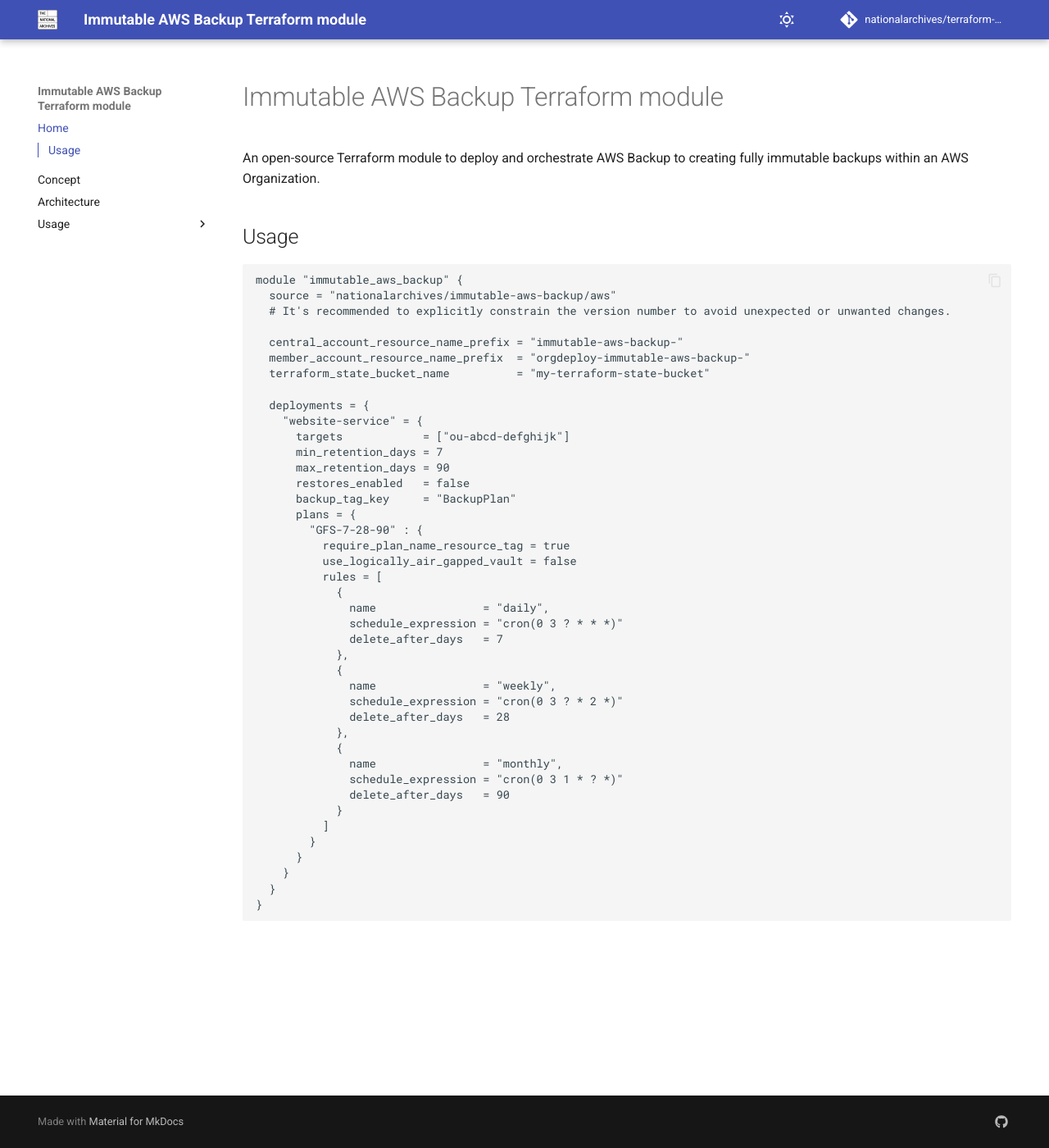
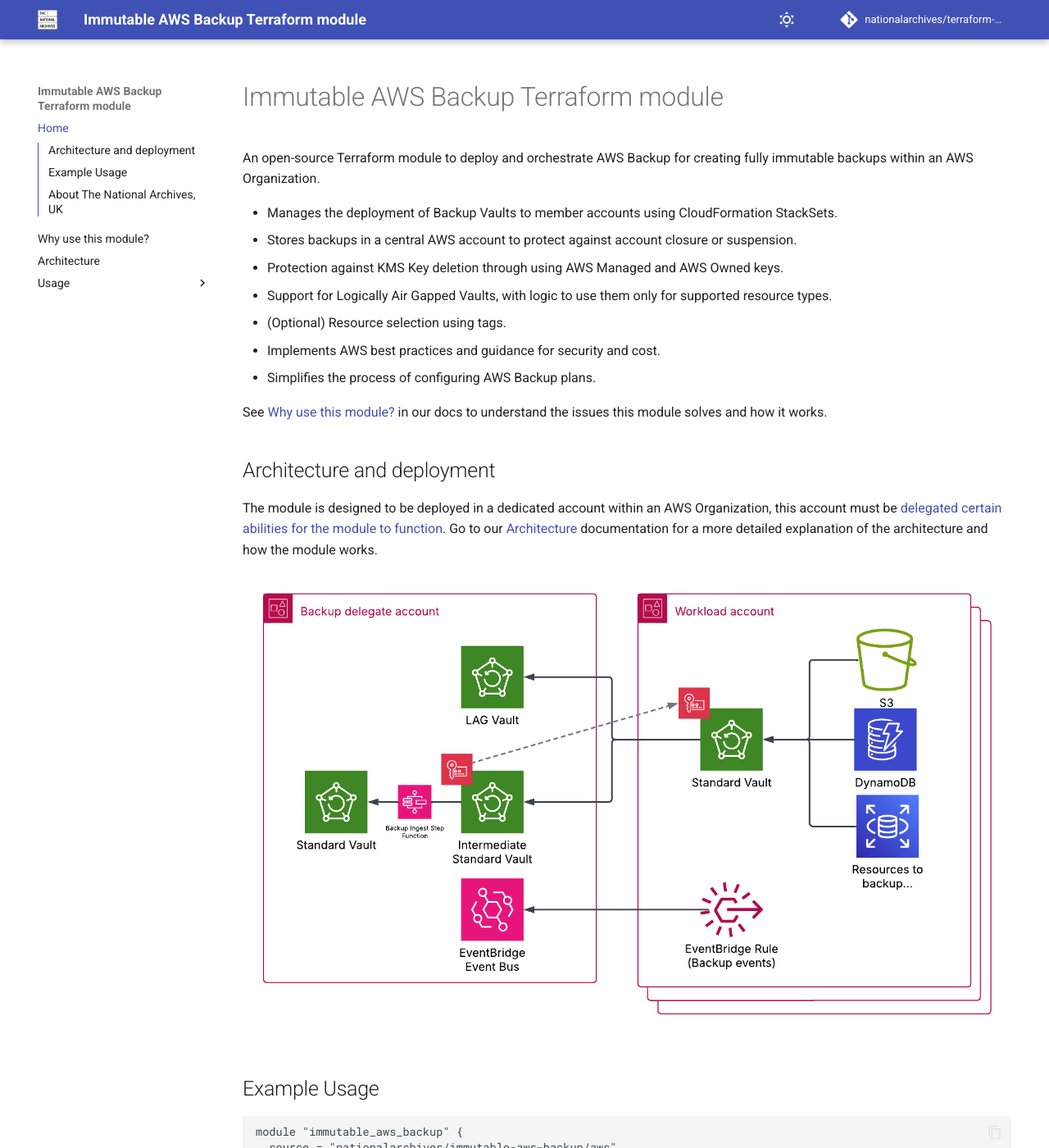
Before and after one commit to nationalarchives/terraform-aws-immutable-aws-backup, an MkDocs documentation site: the page built from docs/index.md, in a window 1280 px wide and 1400 px high. Shown: the whole window at 82% size. Built offline with MkDocs 1.6.1 and Material for MkDocs 9.7.7, drawn with Linux system fonts in a browser that asks for light colours; comment, search, counter and statistics services are not loaded; some of the changed text lies outside the part shown.

Commit message:
Update docs (#44)

````diff
--- a/docs/index.md
+++ b/docs/index.md
@@ -1,8 +1,24 @@
 # Immutable AWS Backup Terraform module
 
-An open-source Terraform module to deploy and orchestrate AWS Backup to creating fully immutable backups within an AWS Organization.
+An open-source Terraform module to deploy and orchestrate AWS Backup for creating fully immutable backups within an AWS Organization.
 
-## Usage
+- Manages the deployment of Backup Vaults to member accounts using CloudFormation StackSets.
+- Stores backups in a central AWS account to protect against account closure or suspension.
+- Protection against KMS Key deletion through using AWS Managed and AWS Owned keys.
+- Support for Logically Air Gapped Vaults, with logic to use them only for supported resource types.
+- (Optional) Resource selection using tags.
+- Implements AWS best practices and guidance for security and cost.
+- Simplifies the process of configuring AWS Backup plans.
+
+See [Why use this module?](https://nationalarchives.github.io/terraform-aws-immutable-aws-backup/why-use-this-module/) in our docs to understand the issues this module solves and how it works.
+
+## Architecture and deployment
+
+The module is designed to be deployed in a dedicated account within an AWS Organization, this account must be [delegated certain abilities for the module to function](https://nationalarchives.github.io/terraform-aws-immutable-aws-backup/usage/). Go to our [Architecture](https://nationalarchives.github.io/terraform-aws-immutable-aws-backup/architecture/) documentation for a more detailed explanation of the architecture and how the module works.
+
+![Architecture Diagram](https://raw.githubusercontent.com/nationalarchives/terraform-aws-immutable-aws-backup/refs/heads/main/docs/assets/images/backup-architecture.png)
+
+## Example Usage
 
 ```hcl
 module "immutable_aws_backup" {
@@ -47,3 +63,11 @@
   }
 }
 ```
+
+## About The National Archives, UK
+
+We are a non-ministerial department, and the official archive and publisher for the UK Government, and for England and Wales. We are the guardians of over 1,000 years of iconic national documents.
+
+We are expert advisers in information and records management and are a cultural, academic and heritage institution. We fulfil a leadership role for the archive sector and work to secure the future of physical and digital records.
+
+Find out more about [what we do](https://www.nationalarchives.gov.uk/about/our-role/what-we-do/).
--- a/mkdocs.yml
+++ b/mkdocs.yml
@@ -44,11 +44,11 @@
 
 nav:
   - Home: index.md
-  - Concept: concept.md
+  - Why use this module?: why-use-this-module.md
   - Architecture: architecture.md
   - Usage:
-    - Using the module: usage.md
-    - Organizations policy: org-policy.md
+      - Using the module: usage.md
+      - Organizations policy: org-policy.md
 
 plugins:
   - social
````
Also changed, not shown: README.md (+12 -3 lines), docs/why-use-this-module.md (renamed from docs/concept.md, +1 -1 lines).
